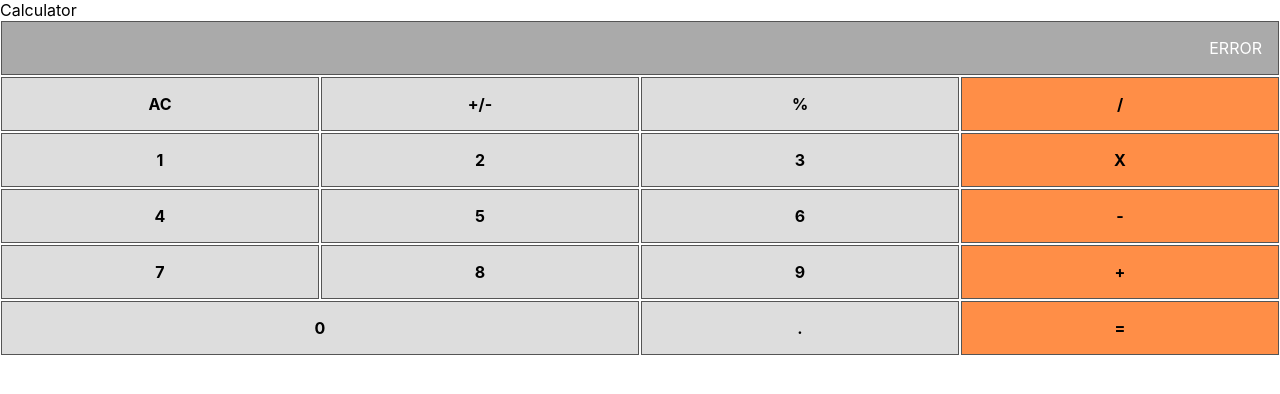
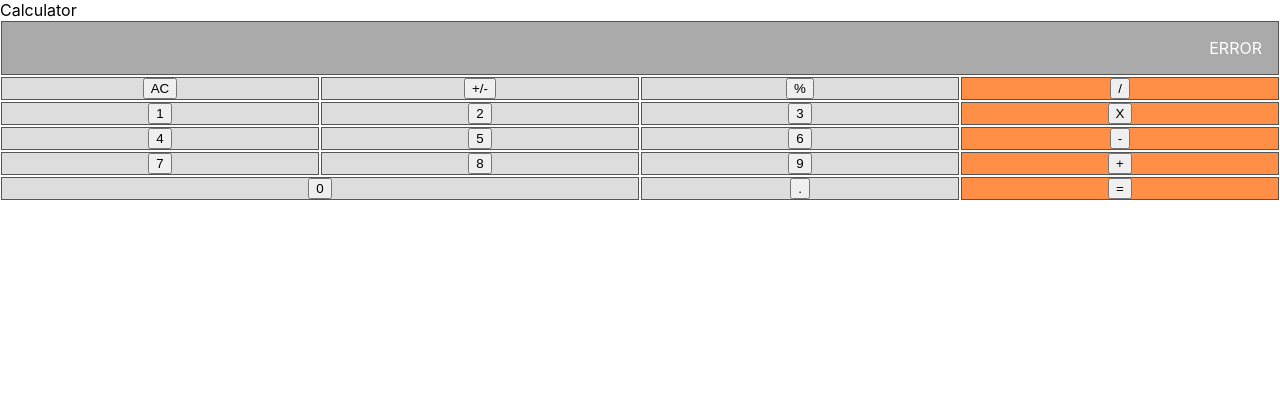
Before and after one commit to carlosmuerto/Math-Magicians, a React (Create React App) app: page / in a window 1280 px wide. Shown: the top 394 px of the page. Built offline with nearby package versions, Linux system fonts and the light colour scheme.

Commit message:
Change to button

```diff
--- a/src/components/Calculator.js
+++ b/src/components/Calculator.js
@@ -18,7 +18,7 @@ class Calculator extends React.Component {
       <div className="calculator-body">
         <CalculatorScreen value={this.calculatorModule.printScreen()} />
         <div className="actions">
-          <CalculatorBtn action={() => { }} name="ac" showName="AC" />
+          <CalculatorBtn action={() => { console.log('ac'); }} name="ac" showName="AC" />
           <CalculatorBtn action={() => { }} name="sign" showName="+/-" />
           <CalculatorBtn action={() => { }} name="percent" showName="%" />
           <CalculatorBtn action={() => { }} name="number-1" showName="1" />
--- a/src/components/Calculator/CalculatorBtn.js
+++ b/src/components/Calculator/CalculatorBtn.js
@@ -4,17 +4,19 @@ import React from 'react';
 // eslint-disable-next-line react/prefer-stateless-function
 class CalculatorBtn extends React.Component {
   render() {
-    const { showName, name } = this.props;
+    const { action, showName, name } = this.props;
     return (
       <div className={`calculator-btn action-${name}`}>
-        <p className="calculator-showName">{showName ?? name}</p>
+        <button type="button" className="calculator-showName" onClick={action}>
+          {showName ?? name}
+        </button>
       </div>
     );
   }
 }
 
 CalculatorBtn.propTypes = {
-  // action: PropTypes.func.isRequired,
+  action: PropTypes.func.isRequired,
   name: PropTypes.string.isRequired,
   showName: PropTypes.string,
 };
```
Also changed, not shown: src/presentation/App.css (+0 -14 lines).
